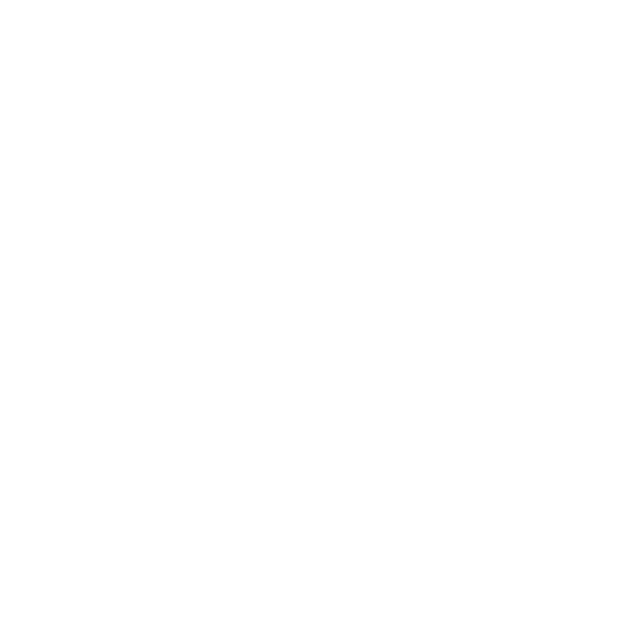
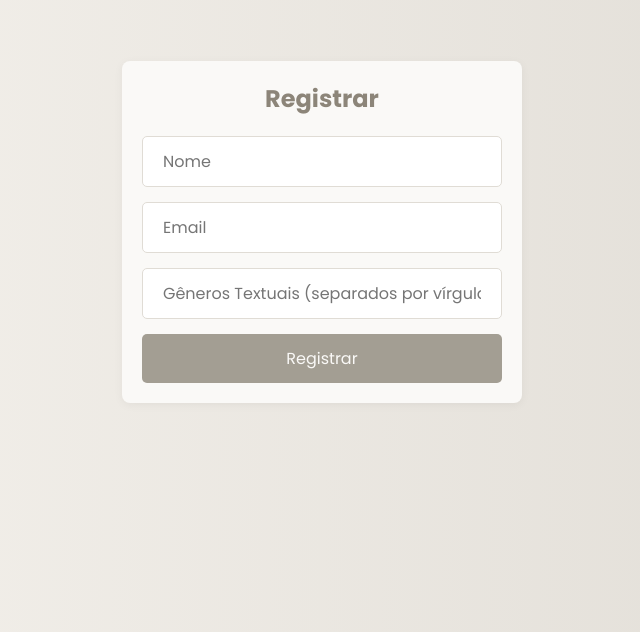
Before and after one commit to juliocesar710/Project_Letter, a React (Vite) app in the folder Frontend/: page /edit-profile in a window 1280 px wide. Before the commit this address had no page. Shown: the part 168-800 px from the top of the page, without its empty margins (318-958 px from the left). Built offline with nearby package versions, Linux system fonts and the light colour scheme.

Commit message:
feat: integration to update user

```diff
--- /dev/null
+++ b/Frontend/src/api/Auth/userUpdate.js
@@ -0,0 +1,17 @@
+import api from '../Config/apiClient';
+import Cookies from 'js-cookie';
+
+export const updateUser = async (userData) => {
+  try {
+
+    const token = Cookies.get('authToken');
+    api.defaults.headers.common['Authorization'] = `Bearer ${token}`;
+
+    const response = await api.patch('/auth/update', userData);
+    console.log('Usuário atualizado com sucesso:', response.data);
+    return response.data;
+  } catch (error) {
+    console.error('Erro ao atualizar usuário:', error.response?.data || error.message);
+    throw error;
+  }
+}
--- a/Frontend/src/components/Auth/LoginForm.jsx
+++ b/Frontend/src/components/Auth/LoginForm.jsx
@@ -3,7 +3,7 @@ import styled from "styled-components";
 import { theme } from "../../styles/theme";
 import Cookies from "js-cookie";
 import { useNavigate } from "react-router-dom";
-import Alert from "../utils/Alert";
+import Alert from "../utils/Error";
 import { siginin } from "../../api/Auth/userLogin";
 
 const FormContainer = styled.form`
@@ -87,8 +87,9 @@ const LoginForm = () => {
     try {
       const data = await siginin({ email, password });
 
-      Cookies.set("token", data.token, { expires: 1 });
-      Cookies.set("user", JSON.stringify(data.user), { expires: 1 });
+         Cookies.set("authToken", data.token, { expires: 1 });
+         Cookies.set("userData", JSON.stringify(data.user), { expires: 1 });
+
 
       setAlertMessage("");
       setLoading(true);
--- a/Frontend/src/components/Auth/RegisterForm.jsx
+++ b/Frontend/src/components/Auth/RegisterForm.jsx
@@ -4,7 +4,7 @@ import { theme } from "../../styles/theme";
 import { signup } from "../../api/Auth/userRegister";
 import Cookies from "js-cookie";
 import { useNavigate } from "react-router-dom";
-import Alert from "../utils/Alert";
+import Alert from "../utils/Error";
 
 const FormContainer = styled.form`
   &.form-container {
@@ -98,7 +98,8 @@ const RegisterForm = () => {
       const data = await signup(formData);
 
       Cookies.set("authToken", data.token, { expires: 1 });
-      Cookies.set("userdata", JSON.stringify(data.user), { expires: 1 });
+      Cookies.set("userData", JSON.stringify(data.user), { expires: 1 });
+
       setError("");
       setLoading(true);
 
--- /dev/null
+++ b/Frontend/src/components/forms/ProfileForm.jsx
@@ -0,0 +1,200 @@
+import React, { useState, useEffect } from "react";
+import styled from "styled-components";
+import Cookies from "js-cookie";
+import { theme } from "../../styles/theme";
+import { updateUser } from "../../api/Auth/userUpdate";
+import { useNavigate } from "react-router-dom";
+import Sucess from "../utils/Sucess";
+
+const FormContainer = styled.div`
+  display: flex;
+  flex-direction: column;
+  align-items: center;
+  justify-content: center;
+  padding: 20px;
+  min-height: 100vh;
+  background: linear-gradient(
+    90deg,
+    ${theme.colors.background},
+    ${theme.colors.border}
+  );
+`;
+
+
+const FormTitle = styled.h2`
+  text-align: center;
+  margin-bottom: 20px;
+  color: ${theme.colors.primaryDark};
+`;
+
+const Form = styled.form`
+  background-color: ${theme.colors.inputBackground};
+  padding: 20px;
+  border-radius: ${theme.borderRadius.medium};
+  box-shadow: ${theme.shadows.light};
+  width: 100%;
+  max-width: 400px;
+`;
+
+const Input = styled.input`
+  width: 100%;
+  padding: ${theme.padding.input};
+  margin-bottom: 15px;
+  border: 1px solid ${theme.colors.border};
+  border-radius: ${theme.borderRadius.small};
+  font-size: 16px;
+
+  &:focus {
+    border-color: ${theme.colors.borderFocus};
+    outline: none;
+  }
+`;
+
+const TextArea = styled.textarea`
+  width: 100%;
+  padding: ${theme.padding.input};
+  margin-bottom: 15px;
+  border: 1px solid ${theme.colors.border};
+  border-radius: ${theme.borderRadius.small};
+  font-size: 16px;
+
+  &:focus {
+    border-color: ${theme.colors.borderFocus};
+    outline: none;
+  }
+`;
+
+const Button = styled.button`
+  width: 100%;
+  padding: ${theme.padding.button};
+  background-color: ${theme.colors.primary};
+  color: ${theme.colors.inputBackground};
+  border: none;
+  border-radius: ${theme.borderRadius.small};
+  cursor: pointer;
+  font-size: 16px;
+
+  &:hover {
+    background-color: ${theme.colors.primaryDark};
+  }
+`;
+
+const ProfileForm = ({ onSubmit, isEdit = false }) => {
+  const [formData, setFormData] = useState({
+    name: "",
+    email: "",
+    bio: "",
+    birthDate: "",
+    profileImage: "",
+    interests: "",
+  });
+
+  const [isLoading, setIsLoading] = useState(false);
+  const [successMessage, setSuccessMessage] = useState("");
+  const navigate = useNavigate();
+
+  useEffect(() => {
+    const userData = JSON.parse(Cookies.get("userData") || "{}");
+    setFormData({
+      name: userData.name || "",
+      email: userData.email || "",
+      bio: userData.bio || "",
+      birthDate: userData.birthDate || "",
+      profileImage: userData.profileImage || "",
+      interests: userData.interests ? userData.interests.join(", ") : "",
+    });
+  }, []);
+
+  const handleChange = (e) => {
+    const { name, value } = e.target;
+    setFormData({ ...formData, [name]: value });
+  };
+
+  const handleSubmit = async (e) => {
+    e.preventDefault();
+
+
+    setSuccessMessage("");
+
+    const payload = {
+      name: formData.name,
+      email: formData.email,
+      genres: formData.interests.split(",").map((interest) => interest.trim()),
+    };
+
+    try {
+      const updatedUser = await updateUser(payload);
+      Cookies.set("userData", JSON.stringify(updatedUser), { expires: 1 });
+
+      setSuccessMessage("Usuário alterado com sucesso!");
+      onSubmit(updatedUser);
+
+
+      setIsLoading(true);
+      setTimeout(() => {
+        navigate("/profile");
+        setIsLoading(false);
+      }, 2000);
+    } catch (error) {
+      console.error("Erro ao atualizar o usuário:", error);
+    }
+
+  };
+
+  return (
+    <FormContainer>
+      <Form onSubmit={handleSubmit}>
+
+        <FormTitle>{isEdit ? "Editar Perfil" : "Registrar"}</FormTitle>
+        {isLoading && <p>Carregando, salvando...</p>}
+        {successMessage && <Sucess message={successMessage} />}
+        <Input
+          type="text"
+          name="name"
+          placeholder="Nome"
+          value={formData.name}
+          onChange={handleChange}
+        />
+        <Input
+          type="email"
+          name="email"
+          placeholder="Email"
+          value={formData.email}
+          onChange={handleChange}
+        />
+        {/* <TextArea
+          name="bio"
+          placeholder="Biografia"
+          value={formData.bio}
+          onChange={handleChange}
+        /> */}
+        {/* <Input
+          type="date"
+          name="birthDate"
+          placeholder="Data de Nascimento"
+          value={formData.birthDate}
+          onChange={handleChange}
+        /> */}
+        {/* <Input
+          type="text"
+          name="profileImage"
+          placeholder="URL da Imagem de Perfil"
+          value={formData.profileImage}
+          onChange={handleChange}
+        /> */}
+        <Input
+          type="text"
+          name="interests"
+          placeholder="Gêneros Textuais (separados por vírgula)"
+          value={formData.interests}
+          onChange={handleChange}
+        />
+        <Button type="submit">
+          {isEdit ? "Salvar Alterações" : "Registrar"}
+        </Button>
+      </Form>
+    </FormContainer>
+  );
+};
+
+export default ProfileForm;
--- /dev/null
+++ b/Frontend/src/components/utils/Sucess.jsx
@@ -0,0 +1,20 @@
+import React from "react";
+import styled from "styled-components";
+import { theme } from "../../styles/theme";
+
+const AlertContainer = styled.div`
+  background-color: ${theme.colors.success};
+  color: ${theme.colors.textOnSuccess};
+  padding: 15px;
+  border-radius: ${theme.borderRadius.medium};
+  text-align: center;
+  margin-bottom: 20px;
+  font-size: 14px;
+  box-shadow: ${theme.shadows.light};
+`;
+
+const Sucess = ({ message }) => {
+  return <AlertContainer>{message}</AlertContainer>;
+};
+
+export default Sucess;
--- a/Frontend/src/pages/ProfilePage.jsx
+++ b/Frontend/src/pages/ProfilePage.jsx
@@ -2,6 +2,7 @@ import React from "react";
 import styled from "styled-components";
 import ProfileInfo from "../components/profile/ProfileInfo";
 import PostList from "../components/profile/PostList";
+import Cookies from "js-cookie";
 
 const PageContainer = styled.div`
   display: flex;
@@ -18,17 +19,32 @@ const ProfileSection = styled.div`
 `;
 
 const ProfilePage = () => {
+  const userData = JSON.parse(Cookies.get("userData") || "{}");
+
   const user = {
-    name: "Julio César",
+    name: userData.name || "Usuário",
+    email: userData.email || "email@exemplo.com",
     bio: "Desenvolvedor apaixonado por tecnologia e inovação.",
     birthDate: "27 de março de 1990",
-    profileImage: "https://dynamic-media-cdn.tripadvisor.com/media/photo-o/0e/d9/fa/1b/lost-valley.jpg?w=900&h=500&s=1",
+    profileImage:
+      "https://dynamic-media-cdn.tripadvisor.com/media/photo-o/0e/d9/fa/1b/lost-valley.jpg?w=900&h=500&s=1",
     interests: ["Tecnologia", "Inovação", "React", "JavaScript"],
     posts: [
-      { id: 1, title: "Meu primeiro post", content: "Este é o conteúdo do meu primeiro post!" },
-      { id: 2, title: "Explorando React", content: "Hoje aprendi sobre styled-components e React Hooks." },
+      {
+        id: 1,
+        title: "Meu primeiro post",
+        content: "Este é o conteúdo do meu primeiro post!",
+      },
+      {
+        id: 2,
+        title: "Explorando React",
+        content: "Hoje aprendi sobre styled-components e React Hooks.",
+      },
     ],
   };
+
+  console.log("User data:", userData);
+  console.log("User token:", Cookies.get("authToken"));
 
   return (
     <PageContainer>
--- a/Frontend/src/routes/AppRoutes.jsx
+++ b/Frontend/src/routes/AppRoutes.jsx
@@ -3,7 +3,7 @@ import { Routes, Route } from "react-router-dom";
 import AuthPage from "../pages/AuthPage";
 import ProfilePage from "../pages/ProfilePage";
 import PrivateRoute from "./PrivateRoute";
-
+import ProfileForm from "../components/forms/ProfileForm";
 const AppRoutes = () => {
   return (
     <Routes>
@@ -16,6 +16,8 @@ const AppRoutes = () => {
           </PrivateRoute>
         }
       />
+      <Route
+        path="/edit-profile" element={<ProfileForm/>}/>
     </Routes>
   );
 };
--- a/Frontend/src/routes/PrivateRoute.jsx
+++ b/Frontend/src/routes/PrivateRoute.jsx
@@ -5,7 +5,7 @@ import Cookies from "js-cookie";
 const PrivateRoute = ({ children }) => {
   const token = Cookies.get("authToken");
 
-  return token ? children : <Navigate to="/login" />;
+  return token ? children : <Navigate to="/auth" />;
 };
 
 export default PrivateRoute;
```
Also changed, not shown: Frontend/src/components/Profile/ProfileInfo.jsx (+41 -41 lines), Frontend/src/components/utils/Error.jsx (renamed from Frontend/src/components/utils/Alert.jsx), 1 other file (tests, documents, lock files or other folders).
